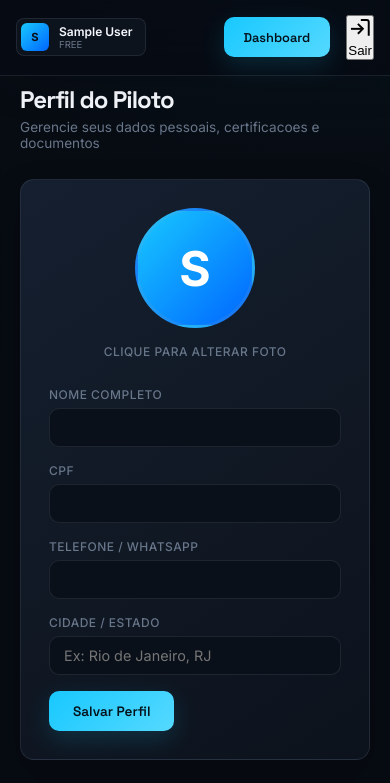
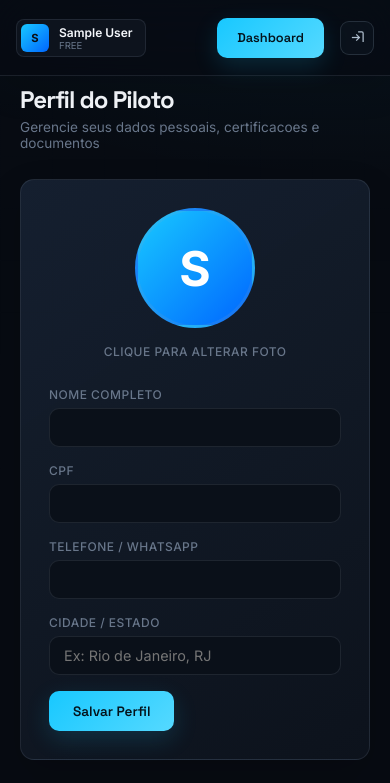
Before and after one commit to Gmdrones/dronehub, a website: page perfil.html in a window 390 px wide. Shown: the top 783 px of the page. Drawn offline with nearby package versions, Linux system fonts and the light colour scheme; no server answers; sample sign-in values are in the browser's storage.

Commit message:
Update plan-access.css

```diff
--- a/css/plan-access.css
+++ b/css/plan-access.css
@@ -1,3 +1,4 @@
 .plan-lock-shell{min-height:100vh;display:grid;place-items:center;padding:24px;background:radial-gradient(circle at 72% 20%,rgba(0,197,255,.15),transparent 28%),linear-gradient(135deg,#060a11,#0a1220 58%,#08111c);color:#f4f8fb;font-family:Inter,system-ui,sans-serif}.plan-lock-card{width:min(620px,100%);padding:clamp(32px,6vw,64px);border:1px solid rgba(102,206,255,.22);border-radius:28px;background:linear-gradient(145deg,rgba(18,31,48,.96),rgba(8,14,24,.92));box-shadow:0 28px 90px rgba(0,0,0,.42),inset 0 1px 0 rgba(255,255,255,.05)}.plan-lock-eyebrow{display:inline-flex;padding:7px 10px;border-radius:999px;background:rgba(0,199,255,.12);border:1px solid rgba(0,199,255,.25);color:#19caff;font-size:.68rem;font-weight:800;letter-spacing:.13em}.plan-lock-card h1{margin:22px 0 14px;font:700 clamp(2rem,6vw,4rem)/.95 'Space Grotesk',sans-serif;letter-spacing:-.06em}.plan-lock-card h1 em{font-style:normal;color:#18c8ff}.plan-lock-card p{max-width:52ch;color:#a7b3c5;line-height:1.7}.plan-lock-actions{display:flex;gap:12px;flex-wrap:wrap;margin:28px 0}.plan-lock-actions a{padding:13px 18px;border-radius:12px;font-weight:800;text-decoration:none}.plan-lock-primary{background:#18c8ff;color:#06101a}.plan-lock-secondary{border:1px solid rgba(255,255,255,.13);color:#f4f8fb}.plan-lock-card ul{margin:0;padding:18px 0 0;list-style:none;border-top:1px solid rgba(255,255,255,.08);color:#a7b3c5;line-height:2}.plan-lock-card li:before{content:'✓';color:#36d399;font-weight:800;margin-right:10px}
 .sidebar-nav a.plan-nav-lock{position:relative;color:#718096!important;opacity:.76}.sidebar-nav a.plan-nav-lock:hover{background:rgba(248,184,78,.08)!important;color:#f8b84e!important}.plan-nav-lock-icon{margin-left:auto;display:inline-grid;place-items:center;width:21px;height:21px;border-radius:6px;color:#f8b84e;background:rgba(248,184,78,.1);border:1px solid rgba(248,184,78,.16)}.plan-nav-lock-icon svg{width:12px!important;height:12px!important}
 .sidebar-nav a.plan-admin-link{margin-top:8px;color:#9eddf0!important;border-top:1px solid rgba(255,255,255,.07);padding-top:16px}.sidebar-nav a.plan-admin-link:hover{color:#18c8ff!important}.plan-admin-badge{margin-left:auto;padding:3px 6px;border-radius:5px;background:rgba(24,200,255,.11);color:#18c8ff;font-size:.53rem;font-weight:800;letter-spacing:.08em}
+.plan-logout{display:inline-flex;align-items:center;gap:7px;min-height:34px;padding:0 11px;border:1px solid rgba(148,163,184,.2);border-radius:9px;background:rgba(12,20,31,.8);color:#aebdcd;font:700 .72rem Inter,system-ui,sans-serif;cursor:pointer;transition:.2s}.plan-logout svg{width:15px;height:15px}.plan-logout:hover{border-color:rgba(249,112,102,.55);background:rgba(249,112,102,.1);color:#ff9b92}.plan-logout:focus-visible{outline:2px solid #18c8ff;outline-offset:2px}@media(max-width:560px){.plan-logout{width:34px;padding:0;justify-content:center}.plan-logout span{display:none}}
```
